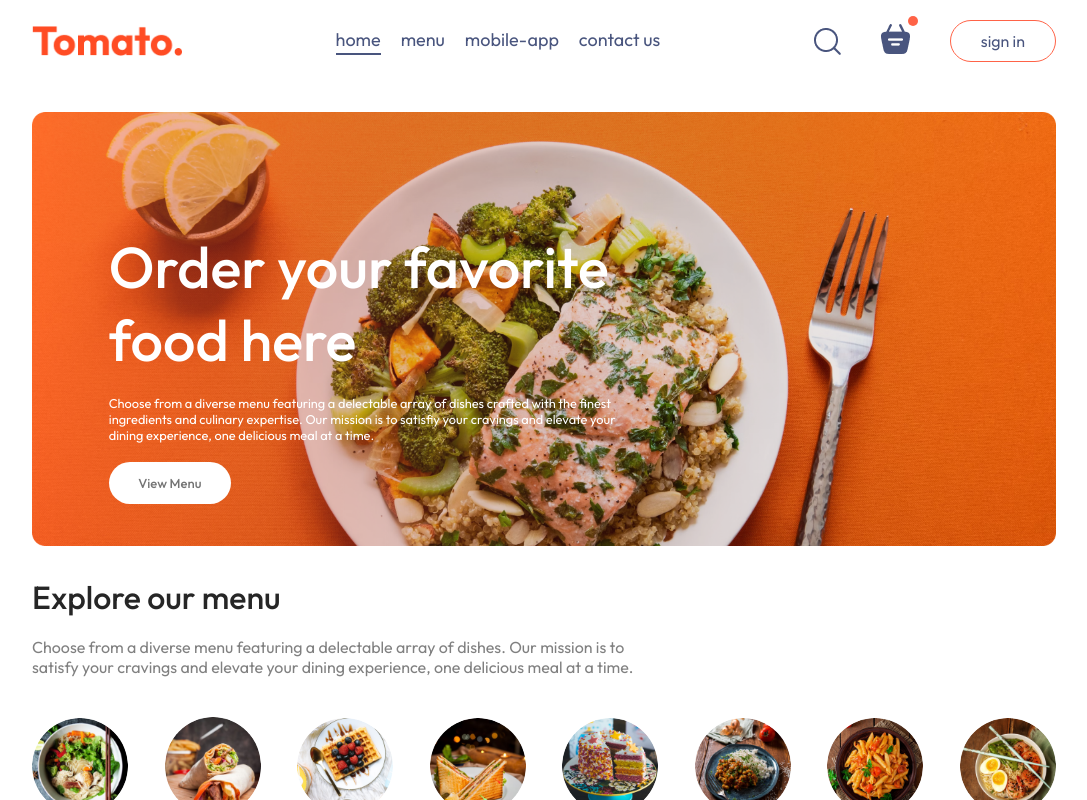
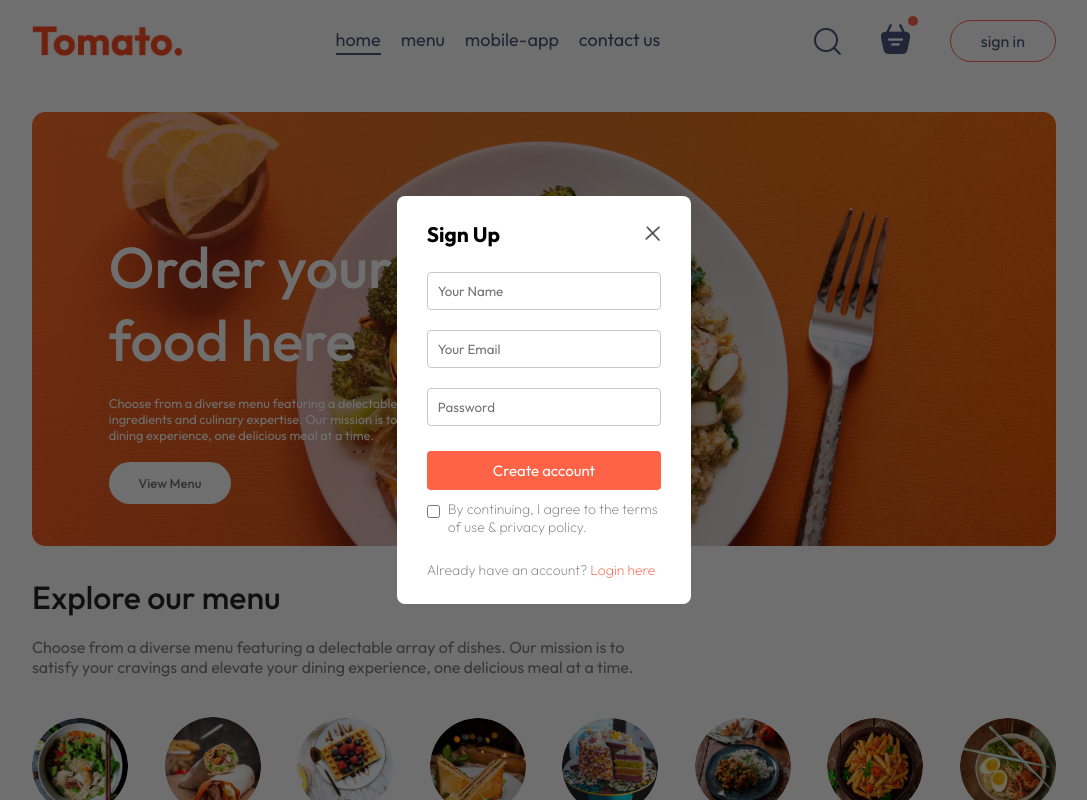
Before and after one commit to OoKiaoO/food-del, a React (Vite) app in the folder frontend/: page / in a window 1280 px wide. Both pictures are taken after a click on the button "sign in". Shown: the top 800 px of the page, without its empty margins (96-1183 px from the left). Built offline with nearby package versions, Linux system fonts and the light colour scheme.

Commit message:
created LoginPopup component

```diff
--- a/frontend/src/App.jsx
+++ b/frontend/src/App.jsx
@@ -1,17 +1,22 @@
 // eslint-disable-next-line no-unused-vars
-import React from 'react'
+import React, { useState } from 'react'
 import Navbar from './components/Navbar/Navbar'
 import { Route, Routes } from 'react-router-dom'
 import Home from './pages/Home/Home'
 import Cart from './pages/Cart/Cart'
 import PlaceOrder from './pages/PlaceOrder/PlaceOrder'
 import Footer from './components/Footer/Footer'
+import LoginPopup from './components/LoginPopup/LoginPopup'
 
 const App = () => {
+
+  const[showLogin, setShowLogin] = useState(false)
+
   return (
     <>
+    {showLogin ? <LoginPopup setShowLogin={setShowLogin} /> : <></>}
       <div className='app'>
-        <Navbar />
+        <Navbar setShowLogin={setShowLogin} />
         <Routes>
           <Route path="/" element={<Home />} />
           <Route path='/cart' element={<Cart />} />
--- /dev/null
+++ b/frontend/src/components/LoginPopup/LoginPopup.css
@@ -0,0 +1,79 @@
+.login-popup {
+  position: absolute;
+  z-index: 1;
+  width: 100%;
+  height: 100%;
+  background-color: #00000090;
+  display: grid;
+}
+
+.login-popup-container {
+  place-self: center;
+  width: max(23vw, 23px);
+  color: #808080;
+  background-color: white;
+  display: flex;
+  flex-direction: column;
+  gap: 25px;
+  padding: 25px 30px;
+  border-radius: 8px;
+  font-size: 14px;
+  animation: fadeIn 0.5s;
+}
+
+.login-popup-title {
+  display: flex;
+  justify-content: space-between;
+  align-items: center;
+  color: black;
+}
+
+.login-popup-title img {
+  width: 16px;
+  cursor: pointer;
+}
+
+.login-popup-inputs {
+  display: flex;
+  flex-direction: column;
+  gap: 20px;
+}
+
+.login-popup-inputs input {
+  outline: none;
+  border: 1px solid #c9c9c9;
+  padding: 10px;
+  border-radius: 4px;
+}
+
+.login-popup-container button {
+  border: none;
+  padding: 10px;
+  border-radius: 4px;
+  color: white;
+  background-color: tomato;
+  font-size: 15px;
+  cursor: pointer;
+}
+
+.login-popup-condition {
+  display: flex;
+  align-items: start;
+  gap: 8px;
+  margin-top: -15px;
+  font-weight: 200;
+}
+
+.login-popup-condition input {
+  margin-top: 5px;
+}
+
+.login-popup p {
+  font-weight: 200;
+}
+
+.login-popup p span {
+  color: tomato;
+  font-weight: 200;
+  cursor: pointer;
+}
--- /dev/null
+++ b/frontend/src/components/LoginPopup/LoginPopup.jsx
@@ -0,0 +1,42 @@
+// eslint-disable-next-line no-unused-vars
+import React, { useState } from 'react'
+import './LoginPopup.css'
+import { assets } from '../../assets/assets'
+
+// eslint-disable-next-line react/prop-types
+const LoginPopup = ({setShowLogin}) => {
+
+  const [currState, setCurrentState] = useState("Sign Up")
+
+  return (
+    <div className='login-popup'>
+      <form className="login-popup-container">
+        <div className="login-popup-title">
+          <h2>{currState}</h2>
+          <img onClick={() => setShowLogin(false)} src={assets.cross_icon} alt='' />
+        </div>
+
+        <div className="login-popup-inputs">
+          {currState === "Login" ? <></> : <input type="text" placeholder='Your Name' required />}
+          <input type='email' placeholder='Your Email' required />
+          <input type='password' placeholder='Password' required />
+        </div>
+
+        <button>{currState === "Sign Up" ? "Create account" : "Login"}</button>
+
+        <div className="login-popup-condition">
+          <input type="checkbox" required />
+          <p>By continuing, I agree to the terms of use & privacy policy.</p>
+        </div>
+
+        {
+        currState === "Login"
+          ? <p>Create a new account? <span onClick={() => setCurrentState("Sign Up")}>Click here</span></p>
+          : <p>Already have an account? <span onClick={() => setCurrentState("Login")}>Login here</span></p>
+        }
+      </form>
+    </div>
+  )
+}
+
+export default LoginPopup
--- a/frontend/src/components/Navbar/Navbar.jsx
+++ b/frontend/src/components/Navbar/Navbar.jsx
@@ -1,10 +1,11 @@
+/* eslint-disable react/prop-types */
 // eslint-disable-next-line no-unused-vars
 import React, { useState } from 'react'
 import './Navbar.css'
 import { assets } from '../../assets/assets'
 import { Link } from 'react-router-dom';
 
-const Navbar = () => {
+const Navbar = ({setShowLogin}) => {
   const [ menu, setMenu ] = useState("home");
 
 
@@ -24,7 +25,7 @@
           <img src={assets.basket_icon} alt="" />
           <div className="dot"></div>
         </div>
-        <button>sign in</button>
+        <button onClick={() => setShowLogin(true)} >sign in</button>
       </div>
     </div>
   )
```
